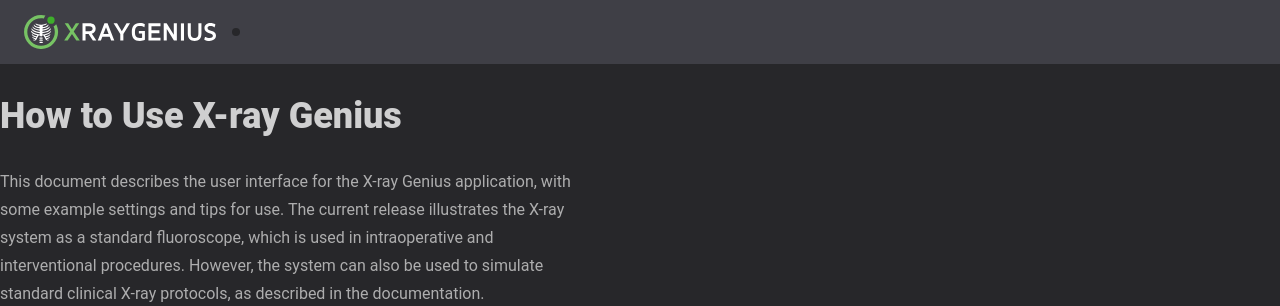
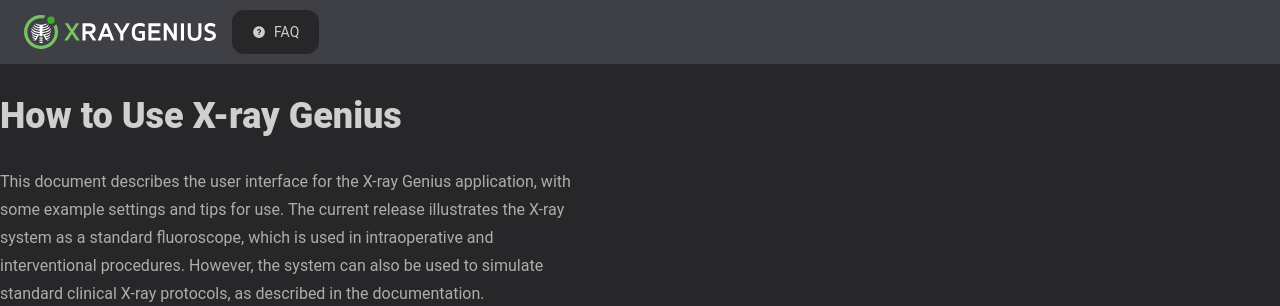
Before and after one commit to KitwareMedical/x-ray-genius, a Django app: template xray_genius/core/templates/faq.html in a window 1280 px wide. Shown: the top 306 px of the page. Run offline with Django 5.2, Linux system fonts and the light colour scheme; the template is opened without the code that fills it, so the values that code supplies are empty; style sheets or scripts are compiled from the project's sources; parts of the project's set-up code (start-up, migrations or seed data) failed here and were passed over; some libraries are stand-ins or nearby versions.

Commit message:
Add FAQ link to navbar

```diff
--- a/xray_genius/core/templates/snippets/navbar.html
+++ b/xray_genius/core/templates/snippets/navbar.html
@@ -12,6 +12,12 @@
           </a>
         </li>
       {% endif %}
+      <li>
+        <a href="{% url 'faq' %}">
+          <i class="ri-question-fill"></i>
+          FAQ
+        </a>
+      </li>
       {% if request.user.is_staff %}
         <li>
           <a href="{% url 'admin:index' %}">
```
